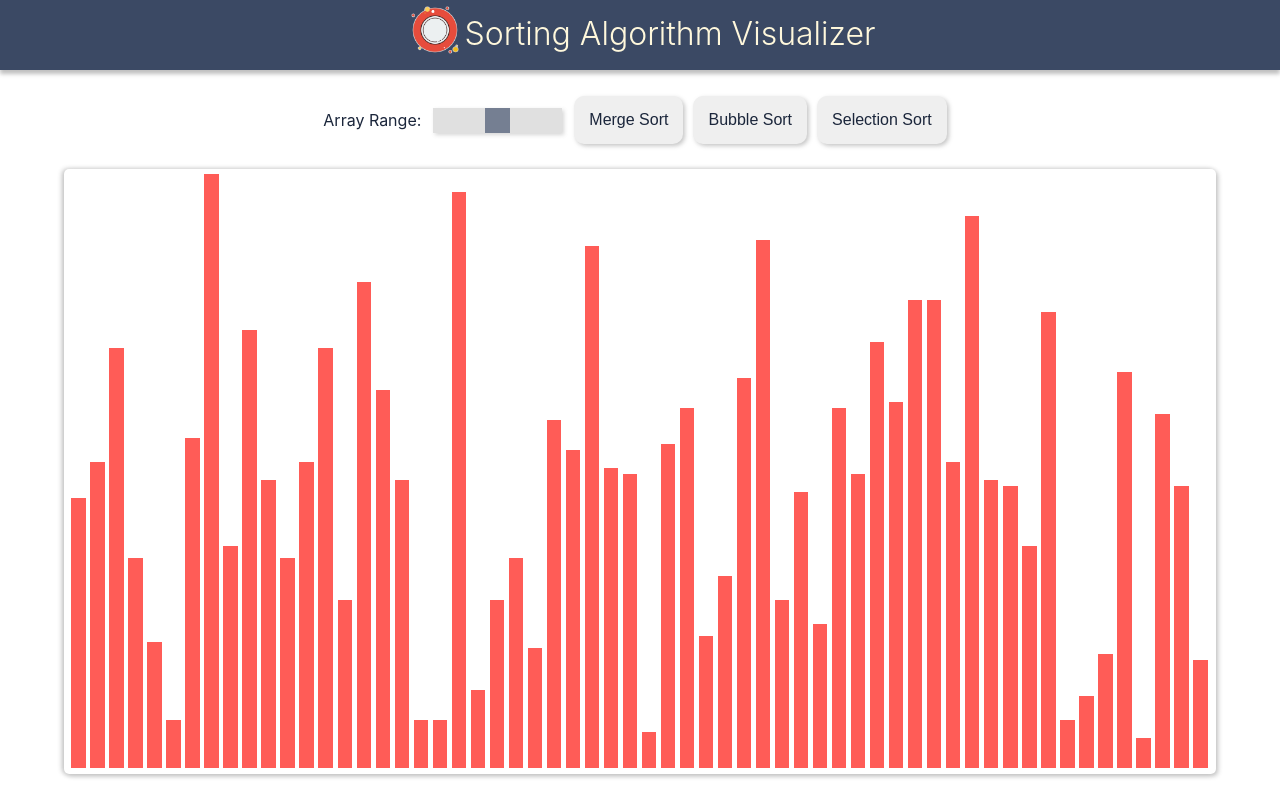
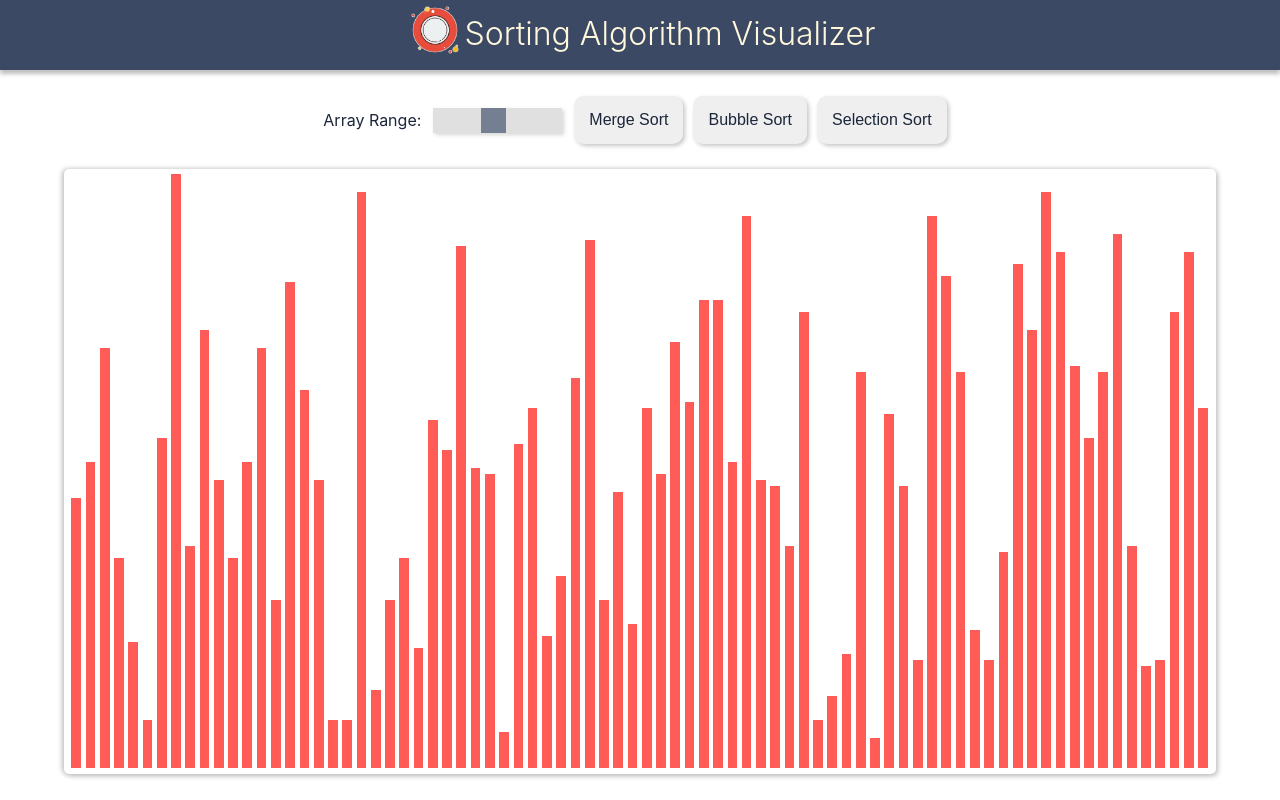
Before and after one commit to tapan2930/sort-algorithm-visuliazer-react, a React (Create React App) app: page / in a window 1280 px wide. Built offline with nearby package versions, Linux system fonts and the light colour scheme.

Commit message:
added fevicon

```diff
--- a/src/components/visualizer/visualizer.jsx
+++ b/src/components/visualizer/visualizer.jsx
@@ -10,7 +10,7 @@ class Visualizer extends React.Component {
     super(props);
     this.state = {
       speed: 1000,
-      arraySize: 60,
+      arraySize: 80,
       randomNumbers: [],
       divs: [],
       divs_value: [],
@@ -64,7 +64,7 @@ class Visualizer extends React.Component {
           <div className="configuration-section" id="configuration-section-id">
           <div className="slidecontainer">
             <span className="slider-label">Array Range:</span>
-            <input className="slider" type="range" min="20" max="100" value={this.state.arraySize} id="myRange" onChange={(e) => this.onChange_ArraySizeSlider(e)} />
+            <input className="slider" type="range" min="20" max="150" value={this.state.arraySize} id="myRange" onChange={(e) => this.onChange_ArraySizeSlider(e)} />
           </div>
             <button className="button" onClick={(e) => this.animatorCallback("merge")}>
               Merge Sort
```
